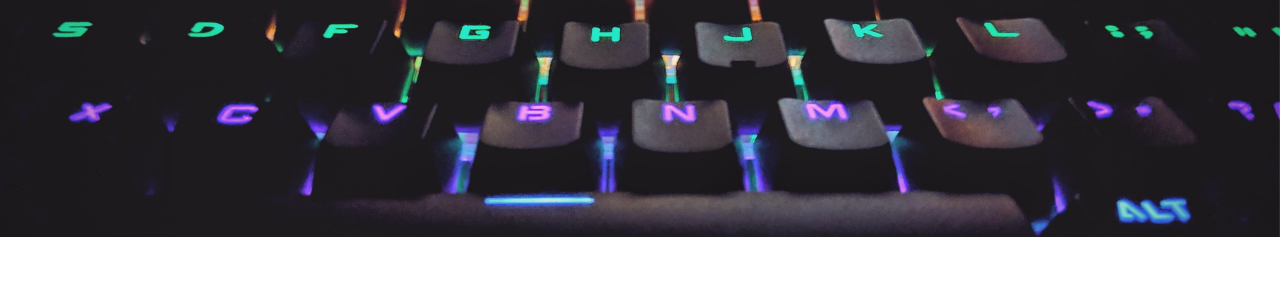
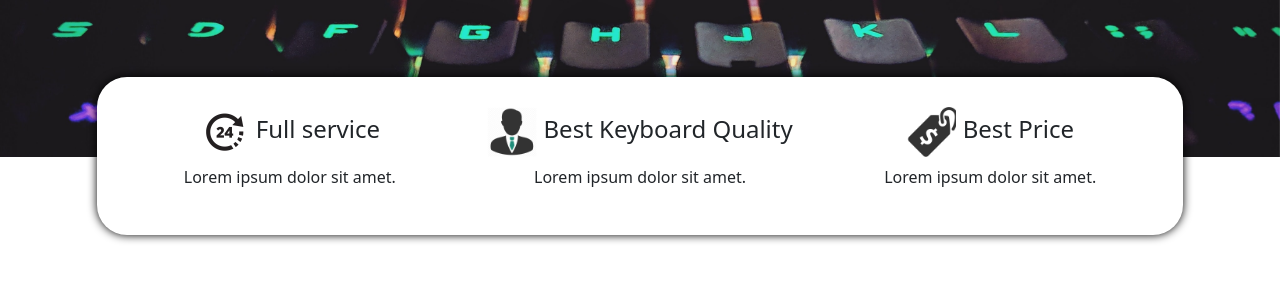
Before and after one commit to ArelSmith/simple-store-page, a plain HTML site: page index.html in a window 1280 px wide. Shown: the part 387-668 px from the top of the page. Drawn offline with Linux system fonts and the light colour scheme.

Commit message:
Menambahkan info panel

```diff
--- a/assets/css/style.css
+++ b/assets/css/style.css
@@ -29,3 +29,11 @@ body {
 .overlay .spinner-border {
     margin-top: 18rem;
 }
+
+.info-panel {
+    margin-top: -80px;
+    background-color: white;
+    padding: 30px;
+    box-shadow: 0 0 10px rgba(0, 0, 0, 1);
+    border-radius: 30px;
+}
--- a/index.html
+++ b/index.html
@@ -8,13 +8,13 @@
     <link rel="stylesheet" href="assets/css/style.css">
     <title>Store Page</title>
 </head>
-<body onload="loading();">
-    <div class="loading overlay">
+<body>
+    <!-- <div class="loading overlay">
         <div class="spinner-border text-info" style="width: 3rem; height: 3rem;" role="status">
             <span class="visually-hidden">Loading...</span>
         </div>
-    </div>
-    <nav class="navbar navbar-expand-lg navbar-dark bg-dark">
+    </div> -->
+    <nav class="navbar fixed-top navbar-expand-lg navbar-dark bg-dark">
         <div class="container">
           <a class="navbar-brand" href="#">CryZent</a>
           <button class="navbar-toggler" type="button" data-bs-toggle="collapse" data-bs-target="#navbarNavAltMarkup" aria-controls="navbarNavAltMarkup" aria-expanded="false" aria-label="Toggle navigation">
@@ -38,6 +38,25 @@
         	</div>
       	</div>
     </div>
+    <!-- Info Panel -->
+    <div class="row justify-content-center">
+		<div class="col-10 info-panel">
+			<div class="row text-center">
+				<div class="col-sm">
+					<h4><img src="assets/img/24_hours.png" alt="24 Hours" width="50" height="50"> Full service</h4>
+					<p>Lorem ipsum dolor sit amet.</p>
+				</div>
+				<div class="col-sm">
+					<h4><img src="assets/img/user.png" alt="User" width="50" height="50"> Best Keyboard Quality</h4>
+					<p>Lorem ipsum dolor sit amet.</p>
+				</div>
+				<div class="col-sm">
+					<h4><img src="assets/img/price_icon.png" alt="User" width="50" height="50"> Best Price</h4>
+					<p>Lorem ipsum dolor sit amet.</p>
+				</div>
+			</div>
+		</div>
+	</div>
     <script src="assets/vendor/bootstrap/js/bootstrap.bundle.min.js"></script>
     <script src="assets/js/script.js"></script>
 </body>
```
Also changed, not shown: assets/img/24_hours.png (added), assets/img/price_icon.png (added), assets/img/user.png (added). Lines whose indentation alone changed are shown as unchanged.
